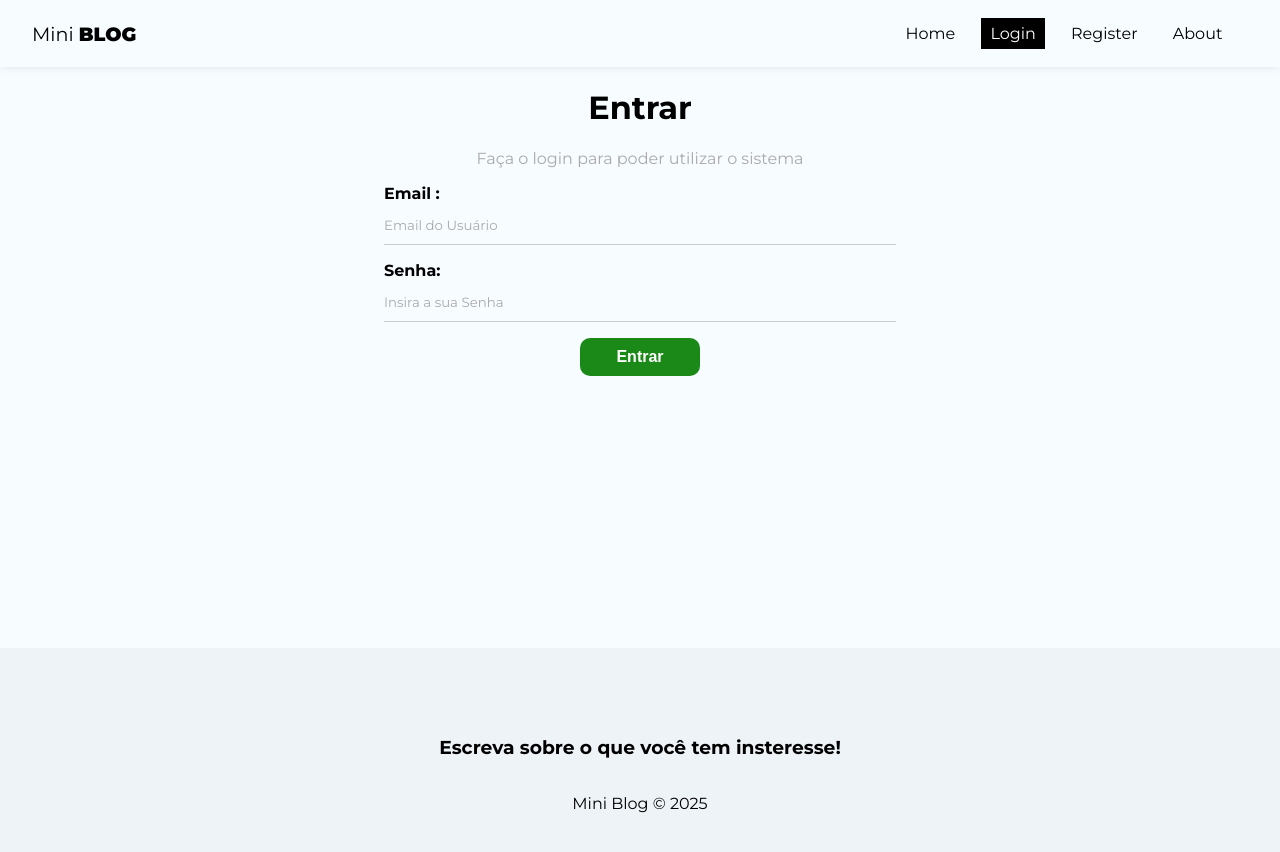
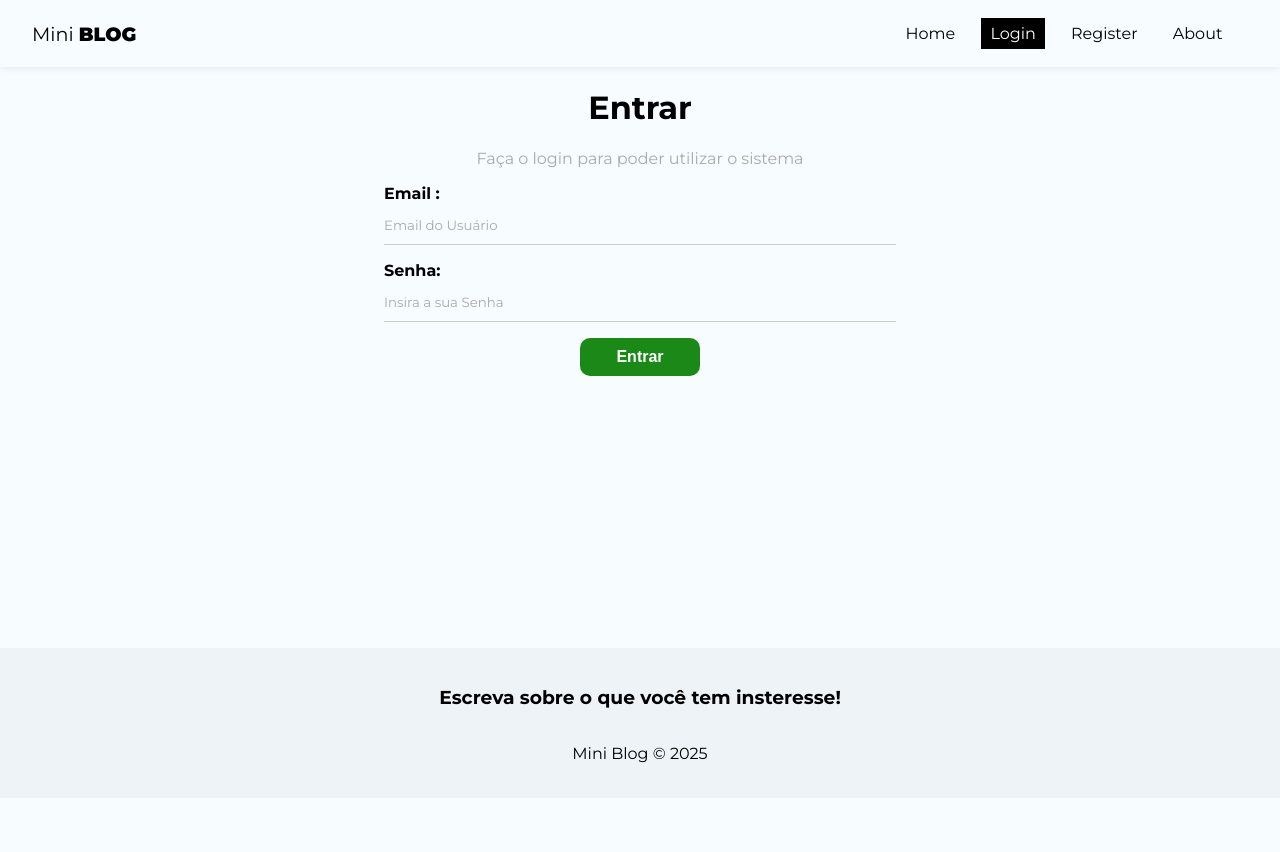
Before and after one commit to LucasLatsch/miniblog, a React (Create React App) app: page /login in a window 1280 px wide. Shown: the top 852 px of the page. After the commit the page ends 800 px from the top, so only its background shows below. Built offline with nearby package versions, Linux system fonts and the light colour scheme; no server answers.

Commit message:
Reduce Footer height and remove console log from EditPost component

```diff
--- a/src/components/Footer/Footer.module.css
+++ b/src/components/Footer/Footer.module.css
@@ -1,5 +1,5 @@
 .footer {
-  height: 250px;
+  height: 150px;
   display: flex;
   flex-direction: column;
   align-items: center;
--- a/src/pages/EditPost/EditPost.js
+++ b/src/pages/EditPost/EditPost.js
@@ -28,7 +28,6 @@ const EditPost = () => {
       const textTags = post.tags.join(" ");
 
       setTags(textTags);
-      console.log(textTags);
     }
   }, [post]);
 
```
